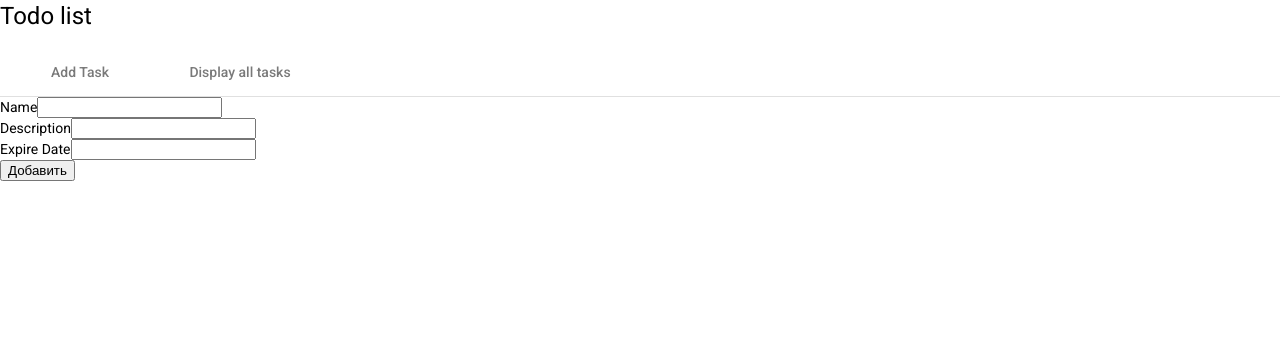
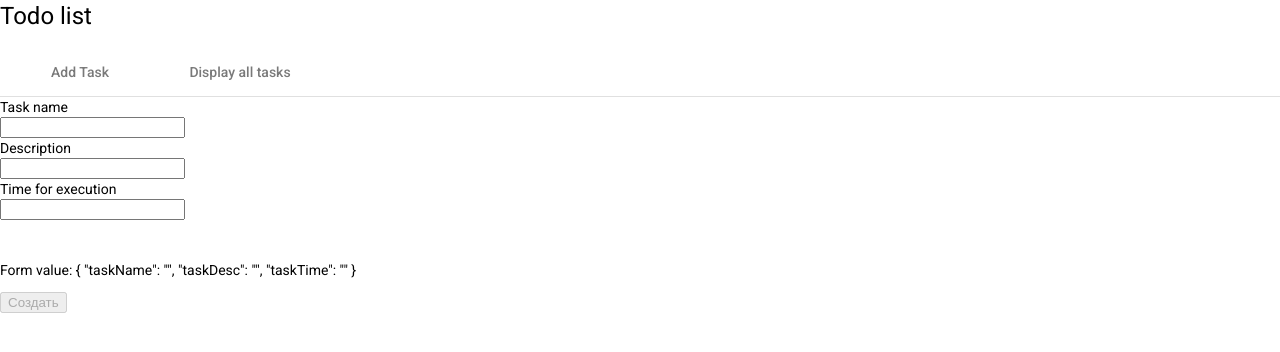
Before and after one commit to C0R1X/ToDo, an Angular app: page /add-task in a window 1280 px wide. Shown: the top 352 px of the page. Built offline with nearby package versions, Linux system fonts and the light colour scheme.

Commit message:
Few fixes and reactive form

```diff
--- a/src/app/app.module.ts
+++ b/src/app/app.module.ts
@@ -7,7 +7,7 @@ import { TodosComponent } from './components/todos/todos.component';
 import { TodosAddingComponent } from './components/todos-adding/todos-adding.component';
 import { BrowserAnimationsModule } from '@angular/platform-browser/animations';
 import { MatTabsModule } from '@angular/material/tabs';
-import { FormsModule }   from '@angular/forms';
+import { ReactiveFormsModule }   from '@angular/forms';
 import { TodosDetailedComponent } from './components/todos-detailed/todos-detailed.component';
 
 @NgModule({
@@ -22,7 +22,7 @@ import { TodosDetailedComponent } from './components/todos-detailed/todos-detail
     AppRoutingModule,
     BrowserAnimationsModule,
     MatTabsModule,
-    FormsModule
+    ReactiveFormsModule
   ],
   providers: [],
   bootstrap: [AppComponent]
--- a/src/app/components/todos-adding/todos-adding.component.html
+++ b/src/app/components/todos-adding/todos-adding.component.html
@@ -1,21 +1,39 @@
+<form [formGroup]="myForm" novalidate (ngSubmit)="onSubmit()">
     <div class="form-group">
-    <label for="name">Name</label>
-    <input type="text" class="form-control"
-           required
-           [(ngModel)]="name" name="name">
+        <label>Task name</label>
+        <br>
+        <input class="form-control" type="text" name="name" formControlName="taskName">
+        <div class="alert alert-danger"
+            *ngIf="myForm.controls['taskName'].invalid && myForm.controls['taskName'].touched">
+            Не указано имя задания
+        </div>
     </div>
     <div class="form-group">
-    <label for="name">Description</label>
-    <input type="text" class="form-control"
-           required
-           [(ngModel)]="desc" name="desc">
+        <label>Description</label>
+        <br>
+        <input class="form-control" type="text" name="name" formControlName="taskDesc">
+        <div class="alert alert-danger"
+            *ngIf="myForm.controls['taskDesc'].invalid && myForm.controls['taskDesc'].touched">
+            Не указано подробное описание
+        </div>
     </div>
     <div class="form-group">
-    <label for="name">Expire Date</label>
-    <input type="text" class="form-control"
-        required
-        [(ngModel)]="time" name="expDate">
+        <label>Time for execution</label>
+        <br>
+        <input class="form-control" type="text" name="name" formControlName="taskTime">
+        <div class="alert alert-danger"
+            *ngIf="myForm.controls['taskTime'].invalid && myForm.controls['taskTime'].touched">
+            Не указано время выполнения
         </div>
-<button class="btn btn-default" (click)="addTask(name,desc,time)">
-    Добавить
+    </div>
+    <br><br>
+    <p>
+        Form value: {{ myForm.value | json }}
+    </p>
+
+    <div class="form-group">
+        <button type="submit" class="btn btn-default" [disabled]="myForm.invalid" >
+            Создать
         </button>
+    </div>
+</form>
--- a/src/app/components/todos-adding/todos-adding.component.ts
+++ b/src/app/components/todos-adding/todos-adding.component.ts
@@ -1,8 +1,11 @@
-import { Component, NgModule, OnInit } from '@angular/core';
-import { MatTabsModule } from '@angular/material/tabs';
-import { Task  } from "../../models/taskItem";
-import { TodosComponent } from "../todos/todos.component";
+import { Component, OnInit } from '@angular/core';
+
 import { TaskService } from "../../services/task.service";
+import { FormBuilder,Validators, FormGroup } from '@angular/forms';
+import { Task } from 'src/app/models/taskItem';
+
+
+
 
 
 @Component({
@@ -12,18 +15,36 @@ import { TaskService } from "../../services/task.service";
 })
 export class TodosAddingComponent implements OnInit {
 
-  name="";
-  desc="";
-  time="";
+  temp:string[];
 
-  constructor(private TaskService: TaskService) { }
+  myForm:FormGroup;
+  constructor(private TaskService: TaskService,private FormBuilder:FormBuilder) {
 
+    this.myForm=FormBuilder.group
+      ({
+        "taskName":["", [Validators.required]],
+        "taskDesc":["", [Validators.required]],
+        "taskTime":["",[Validators.required]]
+      });
+  }
   ngOnInit(): void {
 
   }
 
-  addTask(name:string,desc:string,time:string):void{
-    this.TaskService.addTask(0,name,desc,time);
+  onSubmit(){
+
+    // this.TaskService.addTask(
+    //   new Task(
+    //     0,
+    //     this.myForm.controls.taskName.value,
+    //     this.myForm.controls.taskDesc.value,            // error: how to send myForm.values to Task constructor?
+    //     this.myForm.controls.taskTime.value
+    //   )
+    // );
+
+    console.log(this.myForm.value);
   }
 
+
+
 }
--- a/src/app/components/todos-detailed/todos-detailed.component.html
+++ b/src/app/components/todos-detailed/todos-detailed.component.html
@@ -1,4 +1,4 @@
-<div *ngIf="task">
+<div *ngIf="task$ | async as task">
   <h4>{{task.name}}</h4>
 
     <p>{{task.desc}}</p>
--- a/src/app/components/todos-detailed/todos-detailed.component.ts
+++ b/src/app/components/todos-detailed/todos-detailed.component.ts
@@ -1,12 +1,10 @@
 import { Component, OnInit } from '@angular/core';
-import { from } from 'rxjs';
+import { Router,ActivatedRoute, ParamMap } from '@angular/router';
+import { Observable } from 'rxjs';
+import { switchMap } from 'rxjs/operators';
+import { Task } from '../../models/taskItem';
+import { TaskService } from '../../services/task.service';
 
-import { ActivatedRoute } from '@angular/router';
-import { Location } from '@angular/common'
-
-import { ITaskItem } from '../../models/taskItem';
-import { TaskService } from '../../services/task.service';
-import { ThrowStmt } from '@angular/compiler';
 
 @Component({
   selector: 'app-todos-detailed',
@@ -14,23 +12,28 @@ import { ThrowStmt } from '@angular/compiler';
   styleUrls: ['./todos-detailed.component.css']
 })
 export class TodosDetailedComponent implements OnInit {
-  task: ITaskItem
+  task$: Observable<Task>;
+  selectedId: number;
 
 
   constructor(
     private route: ActivatedRoute,
+    private router: Router,
     private taskService: TaskService,
-    private location: Location
-
   ) { }
 
   ngOnInit(): void {
-    this.getTask();
+    this.task$ = this.route.paramMap.pipe(
+      switchMap((params: ParamMap) =>
+        this.taskService.getTask(params.get('id')))
+    );
   }
 
-  getTask(): void{
-    const id = +this.route.snapshot.paramMap.get('id');
-    this.taskService.getTask(id).subscribe(task=>this.task=task);
+  gotoTask(task:Task){
+    const taskId = task ? task.id:null;
+    this.router.navigate(['/detailed/',{id:taskId}]);
   }
 
+
+
 }
--- a/src/app/components/todos/todos.component.html
+++ b/src/app/components/todos/todos.component.html
@@ -1,10 +1,9 @@
-<div>
+
 <ul class="tasks">
-        <li *ngFor="let task of tasks">
+    <li *ngFor="let task of tasks$ | async">
         <a routerLink="/detail/{{task.id}}" routerLinkActive="active">
             <h4>{{task.name}} {{task.id}}</h4>
         </a>
 
     </li>
 </ul>
-</div>
--- a/src/app/components/todos/todos.component.ts
+++ b/src/app/components/todos/todos.component.ts
@@ -1,7 +1,8 @@
 import { Component, Input, IterableDiffers, OnInit } from '@angular/core';
+import { ActivatedRoute } from '@angular/router';
 import { Observable } from 'rxjs';
-
-import { ITaskItem,Task } from '../../models/taskItem';
+import { switchMap } from 'rxjs/operators'
+import { Task } from '../../models/taskItem';
 import { TaskService } from '../../services/task.service';
 
 @Component({
@@ -11,13 +12,22 @@ import { TaskService } from '../../services/task.service';
 })
 export class TodosComponent implements OnInit {
 
-  tasks:Task[];
+  tasks$:Observable<Task[]>;
+  selectedId:number;
 
-  constructor(private taskService: TaskService) {
+  constructor(
+    private taskService: TaskService,
+    private route: ActivatedRoute
+    ) {
   }
 
   ngOnInit(): void{
-    this.taskService.getTasks().subscribe(tasks=>this.tasks=tasks);
+    this.tasks$=this.route.paramMap.pipe(
+      switchMap(params=>{
+        this.selectedId= +params.get('id');
+        return this.taskService.getTasks();
+      })
+    );
   }
 
 
--- a/src/app/models/taskItem.ts
+++ b/src/app/models/taskItem.ts
@@ -1,4 +1,4 @@
-import { importType } from "@angular/compiler/src/output/output_ast"
+
 
 
 export interface ITaskItem{
--- a/src/app/services/task.service.ts
+++ b/src/app/services/task.service.ts
@@ -1,31 +1,35 @@
 import { Injectable } from '@angular/core';
 
-import { Observable,of } from 'rxjs';
+import { BehaviorSubject } from 'rxjs';
 
-import { ITaskItem,Task } from '../models/taskItem';
+import { Task } from '../models/taskItem';
 import { TASKS } from '../mock-tasks'
+import { map } from 'rxjs/operators';
+
 
 @Injectable({
   providedIn: 'root'
 })
 export class TaskService {
 
-  tasks:Task[];
+  private tasks$:BehaviorSubject<Task[]> = new BehaviorSubject<Task[]>(TASKS);
   done:boolean = false;     //
 
-  constructor() { }
-
-  getTasks(): Observable<Task[]>{
-    const tasks = of(TASKS);
-    return tasks;
+  constructor() {
   }
 
-  getTask(id:number): Observable<Task>{
-    const task = TASKS.find(t=>t.id===id) as ITaskItem;
-    return of(task);
+  getTasks(){
+    return this.tasks$;
+  }
+
+  getTask(id:number | string){
+    return this.getTasks().pipe(
+      map(tasks=>tasks.find(task=>task.id===+id))
+    );
   }
 
   addTask(id:number,name:string,desc:string,time:string){
-    this.tasks.push(new Task(id,name,desc,time));
+    TASKS.push(new Task(id,name,desc,time));
+    this.tasks$.next(TASKS);
   }
 }
```
Also changed, not shown: src/app/services/http.service.ts (added, +9 -0 lines), 1 other file (tests, documents, lock files or other folders). Lines whose indentation alone changed are shown as unchanged.
